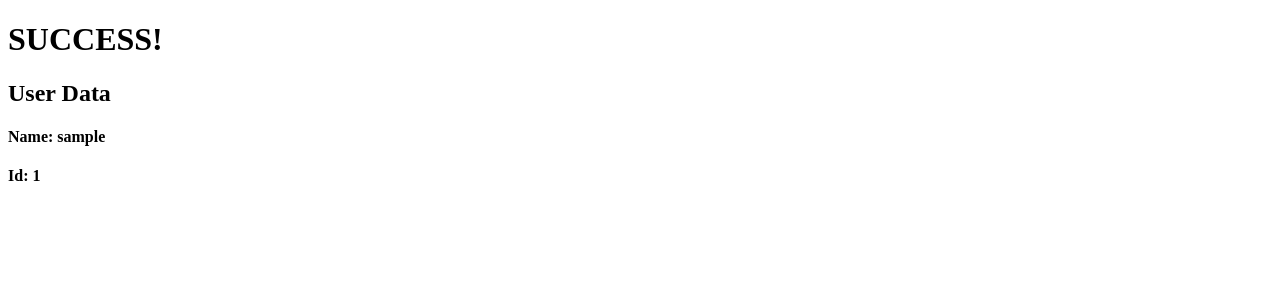
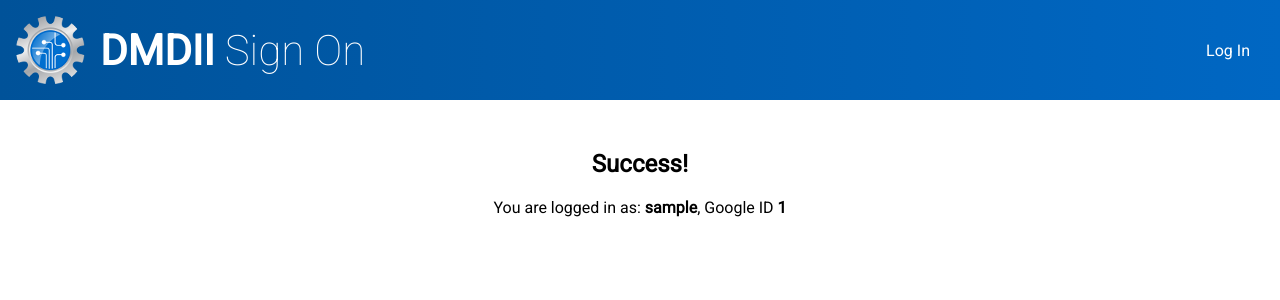
Before and after one commit to jmazrimas/authenticationService, a Python web app: template flask/templates/login-callback.html in a window 1280 px wide. Shown: the top 300 px of the page. Run offline with Jinja, Linux system fonts and the light colour scheme; the template is opened without the code that fills it: most values are stand-ins (such as "Sample title", 1, 10 or a date in 2020).

Commit message:
basic styling added for front end

```diff
--- a/flask/static/main.css
+++ /dev/null
@@ -1,3 +0,0 @@
-a {
-  font-size: 2em;
-}
--- /dev/null
+++ b/flask/static/style/main.css
@@ -0,0 +1,91 @@
+body {
+  font-family: 'Roboto', sans-serif;
+  margin: 0px;
+}
+
+.container.column {
+  flex-direction: column;
+}
+
+.container {
+  margin-top: 30px;
+  display: flex;
+  flex-direction: row;
+  justify-content: center;
+  align-items: center;
+}
+
+.row-start {
+  display: flex;
+  flex-direction: row;
+  justify-content: flex-start;
+  align-items: center;
+}
+
+.header {
+  width: 100%;
+  background: #0067C3; /* For browsers that do not support gradients */
+  background: -webkit-linear-gradient(left, #005299, #0067C3); /* For Safari 5.1 to 6.0 */
+  background: -o-linear-gradient(right, #005299, #0067C3); /* For Opera 11.1 to 12.0 */
+  background: -moz-linear-gradient(right, #005299, #0067C3); /* For Firefox 3.6 to 15 */
+  background: linear-gradient(to right, #005299, #0067C3); /* Standard syntax */
+
+  display: flex;
+  flex-direction: row;
+  justify-content: space-between;
+  align-items: center;
+}
+
+.header img {
+  max-height: 70px;
+  margin: 15px;
+}
+
+.header h1 {
+  display: inline-block;
+  padding: 15px 0px;
+  color: white;
+  font-weight: lighter;
+  font-size: 42px;
+  margin: 0px;
+}
+
+.login-button {
+  color: white;
+  outline: none;
+  text-decoration: none;
+  padding: 15px;
+  margin-right: 15px;
+  border-radius: 3px;
+}
+
+.login-button:hover {
+  background-color: #005299;
+}
+
+
+#google-button {
+  /*margin: 50px auto 0px;*/
+  /*width: 382px;*/
+  /*height: 92px;*/
+  width: 191px;
+  height: 46px;
+  /*background-image: url(/static/images/btn_google_signin_dark_normal_web@2x.png);*/
+  background-image: url(/static/images/btn_google_signin_dark_normal_web.png);
+  background-position: 0 0;
+}
+
+#google-button a {
+  display: block;
+  height: 100%;
+}
+
+#google-button:hover {
+  /*background-image: url(/static/images/btn_google_signin_dark_focus_web@2x.png);*/
+  background-image: url(/static/images/btn_google_signin_dark_focus_web.png);
+}
+
+#google-button:active {
+  /*background-image: url(/static/images/btn_google_signin_dark_pressed_web@2x.png);*/
+  background-image: url(/static/images/btn_google_signin_dark_pressed_web.png);
+}
--- a/flask/templates/login-callback.html
+++ b/flask/templates/login-callback.html
@@ -3,13 +3,22 @@
   <head>
     <meta charset="utf-8">
     <title>Login Callback</title>
+    <link href="https://fonts.googleapis.com/css?family=Roboto:100,400" rel="stylesheet">
+    <link rel=stylesheet type=text/css href="{{ url_for('static', filename='style/main.css') }}">
   </head>
   <body>
-    <div>
-      <h1>SUCCESS!</h1>
-      <h2>User Data</h2>
-      <h4>Name: {{user_name}}</h4>
-      <h4>Id: {{user_id}}</h4>
+    <div class="header">
+      <div class="row-start">
+        <img src="{{ url_for('static', filename='images/DMDII-Gear-small.png') }}"></img>
+        <h1><b>DMDII</b> Sign On</h1>
+      </div>
+      <a class="login-button" href="/login">
+        Log In
+      </a>
+    </div>
+    <div class="container column">
+      <h2>Success!</h2>
+      <div>You are logged in as: <b>{{user_name}}</b>, Google ID <b>{{user_id}}</b></div>
     </div>
   </body>
 </html>
```
Also changed, not shown: flask/templates/login.html (+16 -3 lines), flask/static/images/DMDII-Gear-small.png (added), flask/static/images/btn_google_signin_dark_focus_web.png (added), flask/static/images/btn_google_signin_dark_normal_web.png (added), flask/static/images/btn_google_signin_dark_pressed_web.png (added).
